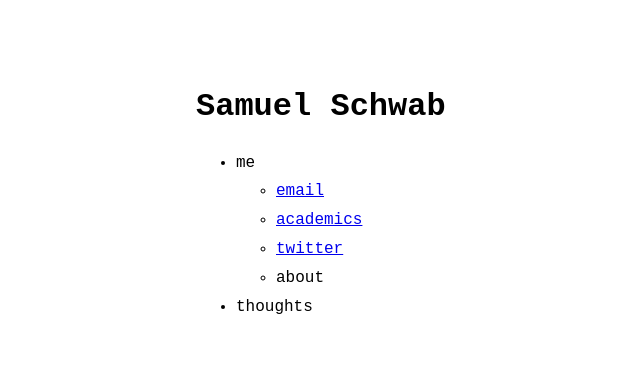
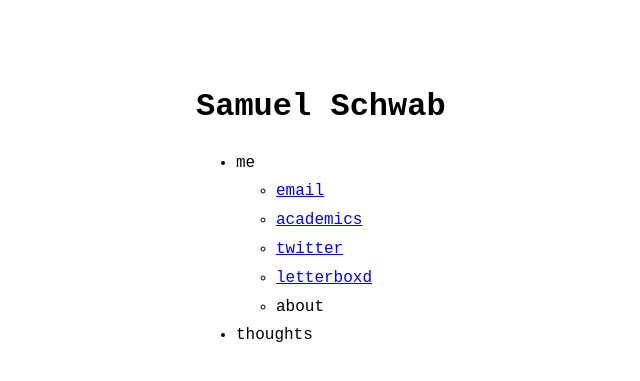
Before and after one commit to SamuelSchwab/SamuelSchwab.github.io, a Jekyll site: the page built from index.md, in a window 1280 px wide. Shown: the top 381 px of the page, without its empty margins (124-764 px from the left). Built offline with Jekyll 4.4.1, drawn with Linux system fonts in a browser that asks for light colours.

Commit message:
me info update

```diff
--- /dev/null
+++ b/CNAME
@@ -0,0 +1 @@
+samuelschwab.com
--- a/_config.yml
+++ b/_config.yml
@@ -1,7 +1,7 @@
 title: Samuel Schwab # name of the site
 author: Samuel Schwab # name of site's author
 email: s.schwab@lic.leidenuniv.nl # email of site's author
-url: SamuelSchwab.github.io # root address of the site
+url: samuelschwab.com # root address of the site
 baseurl: "" # subpath of the site, e.g. "/blog" (leave it blank "" if you're site shouldn't use a subpath)
 description: > # description of the site (multiple lines allowed)
   I look at proteins and stuff.
--- a/_data/menu.yml
+++ b/_data/menu.yml
@@ -10,6 +10,8 @@ entries:
         url: https://www.universiteitleiden.nl/en/staffmembers/samuel-schwab
       - title: twitter
         url: https://twitter.com/SammyBoterhammy
+      - title: letterboxd
+        url: https://letterboxd.com/samuelschwab/
       - title: about
 
   - title: thoughts
```
